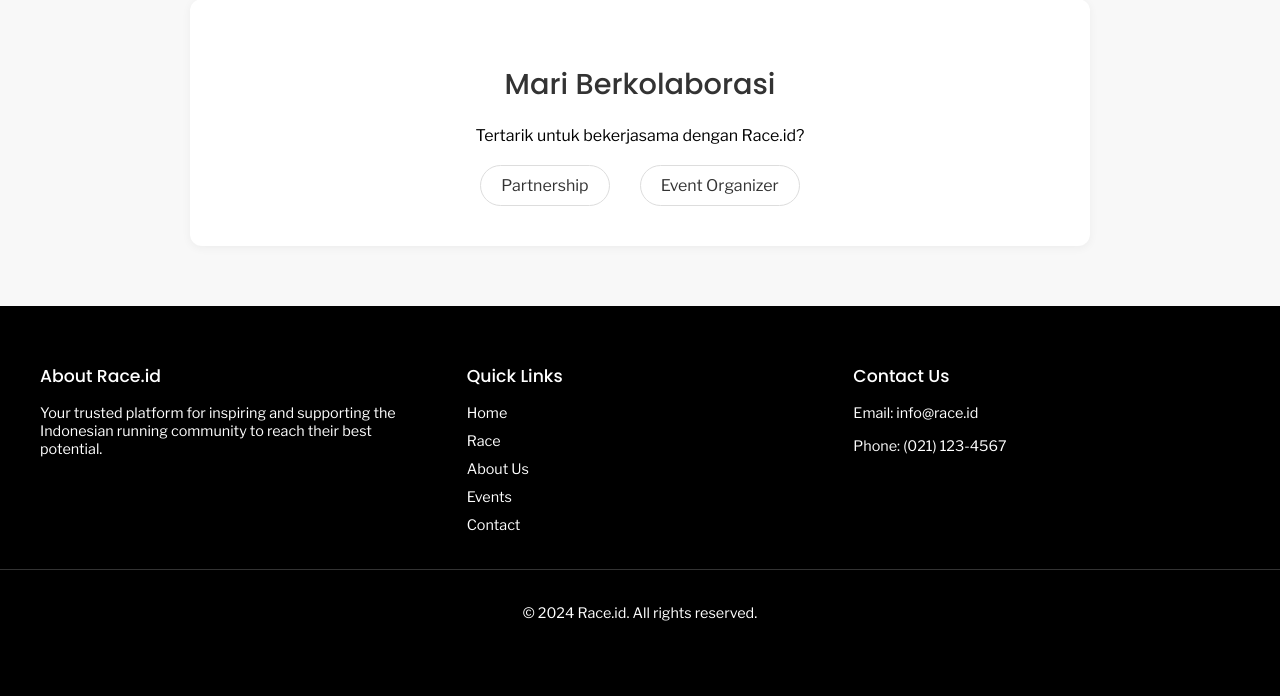
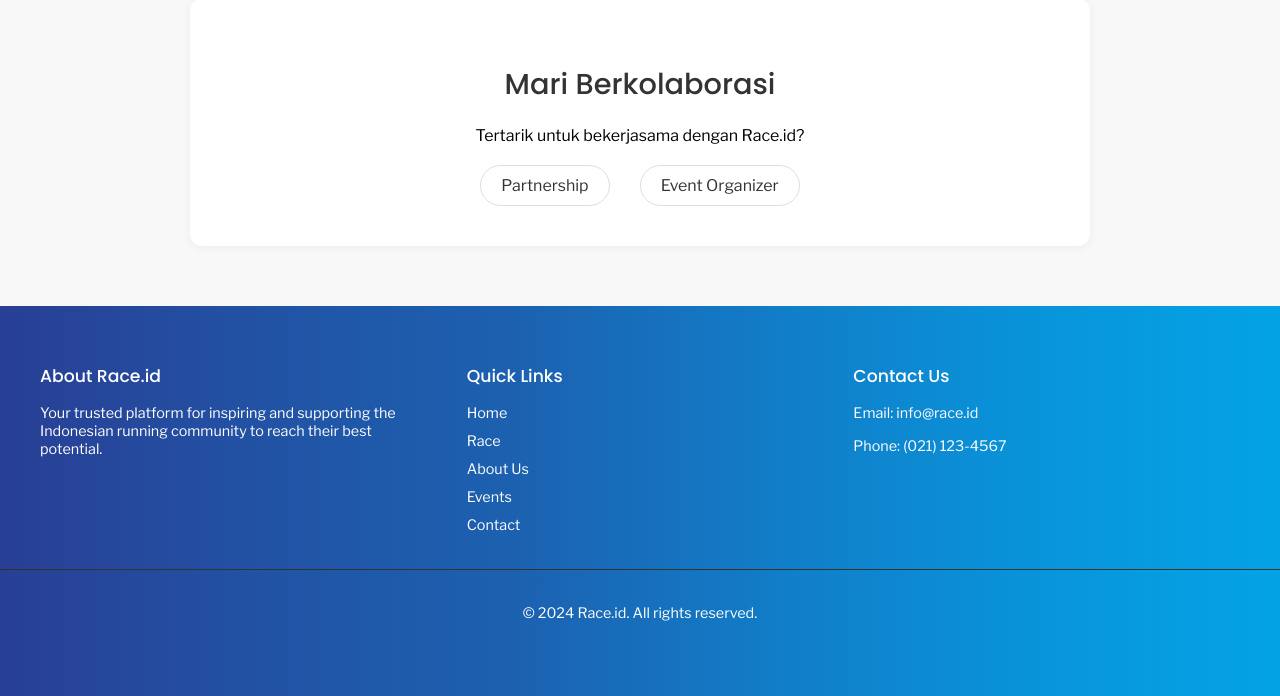
Before and after one commit to AutisticKao/Race-id-experimental-test, a PHP site: page /about.php in a window 1280 px wide. Shown: the part 942-1638 px from the top of the page. Run offline with PHP 8.4, Linux system fonts and the light colour scheme.

Commit message:
Update footer.php

```diff
--- a/footer.php
+++ b/footer.php
@@ -1,7 +1,7 @@
 <footer class="site-footer">
     <style>
         .site-footer {
-            background: #000;
+            background: linear-gradient(to right, #283f95, #2252a4, #1c61b0, #127cc7, #0993d9, #04a3e6) !important;
             color: #fff;
             padding: 40px 0;
             font-size: 0.9em;
```
